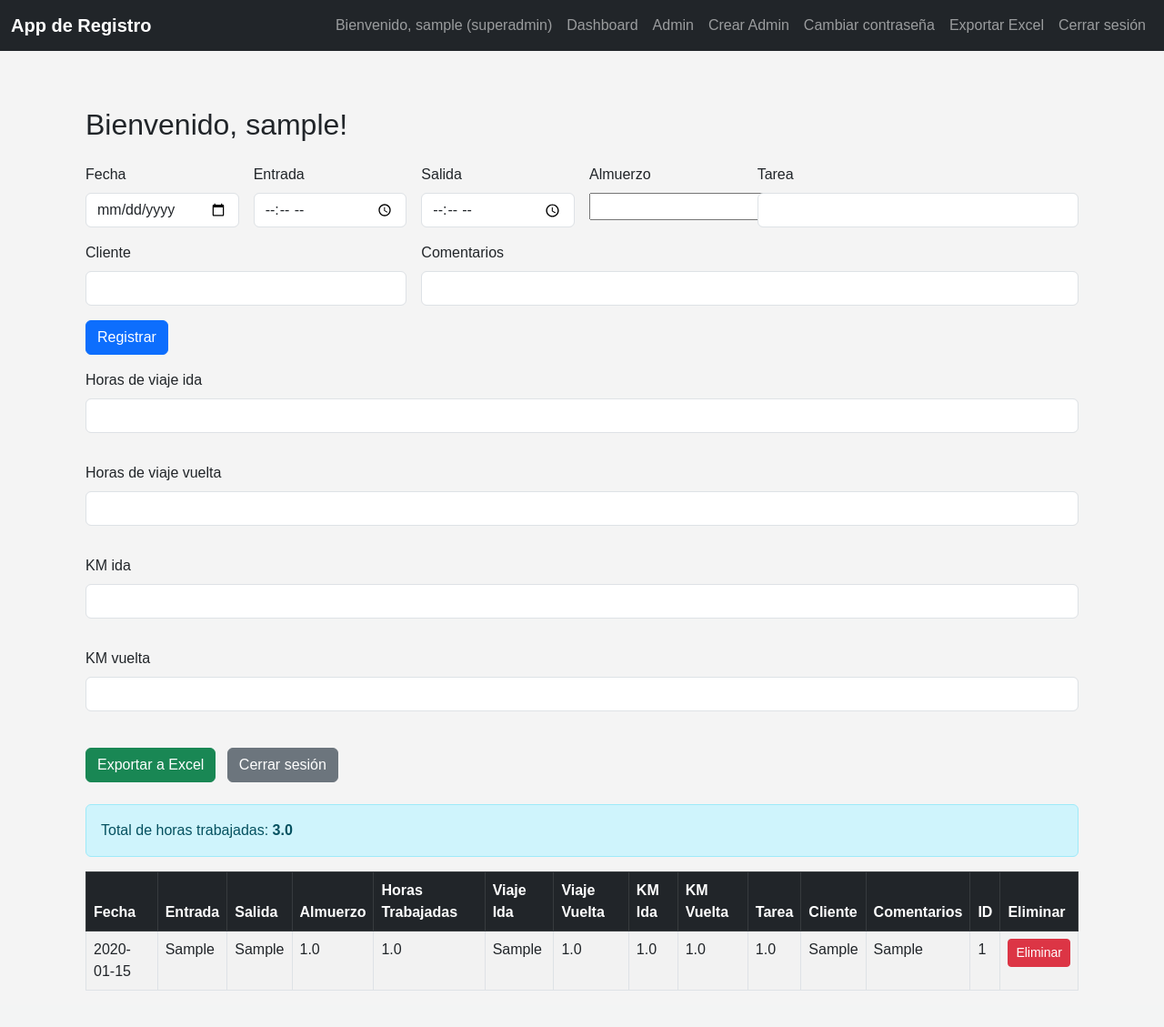
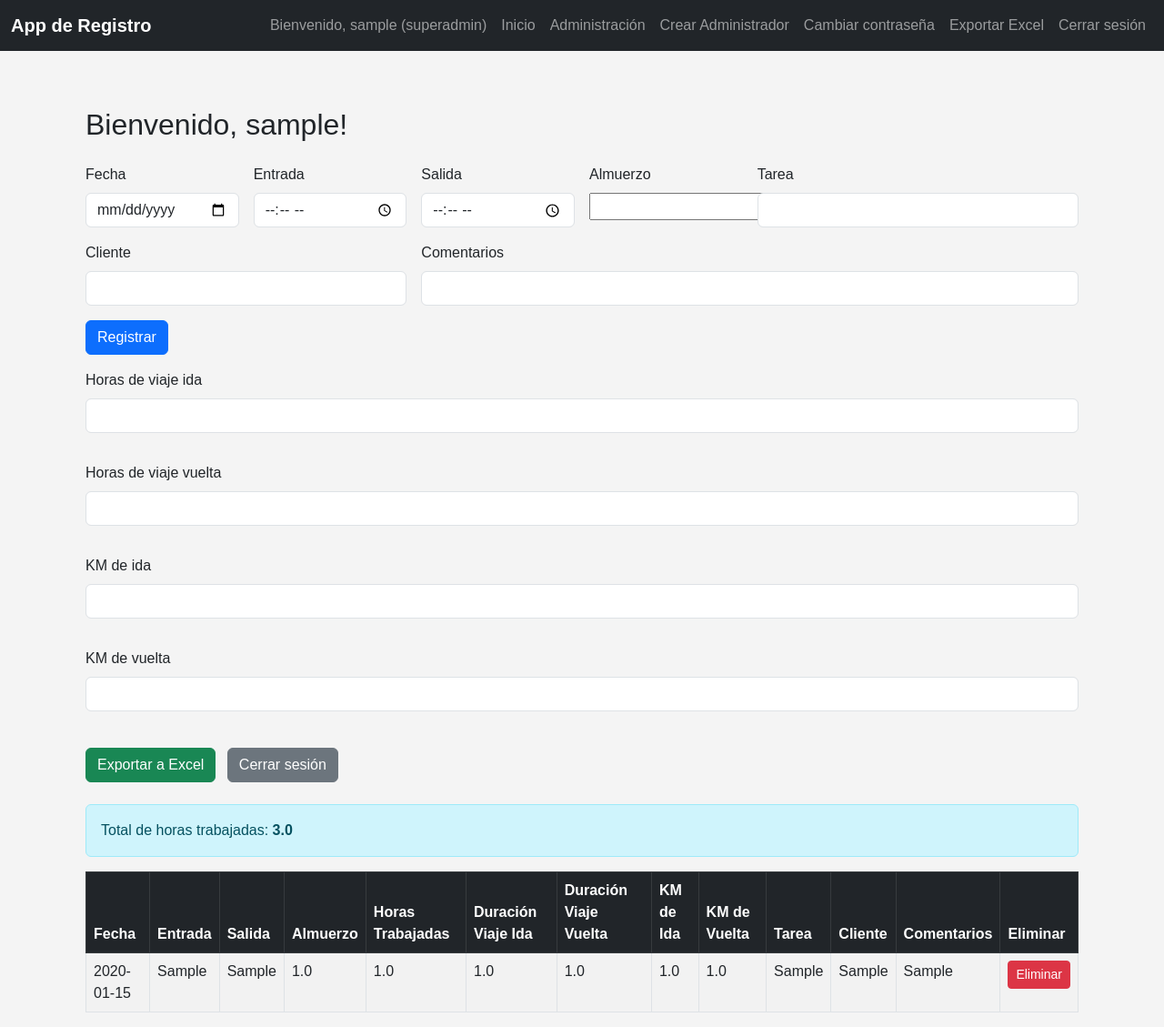
Before and after one commit to GUILLERMOWEB/Registro-de-Horas, a Flask app: page /dashboard in a window 1280 px wide. Shown: the whole page at 91% size. Before the commit the page ends 1089 px from the top, so only its background shows below. Run offline with Flask 3, Linux system fonts and the light colour scheme; the visitor is signed in with stand-in values (Sample User, id 1); tables that the repository leaves empty hold one stand-in row (values such as "Sample post").

Commit message:
Corrigo leyendas

```diff
--- a/templates/base.html
+++ b/templates/base.html
@@ -51,19 +51,19 @@
                             <span class="nav-link">Bienvenido, {{ session['username'] }} ({{ session['role'] }})</span>
                         </li>
                         <li class="nav-item">
-                            <a class="nav-link" href="{{ url_for('dashboard') }}">Dashboard</a>
+                            <a class="nav-link" href="{{ url_for('dashboard') }}">Inicio</a>
                         </li>
                         {% if session['role'] == 'superadmin' %}
                             <li class="nav-item">
-                                <a class="nav-link" href="{{ url_for('admin') }}">Admin</a>
+                                <a class="nav-link" href="{{ url_for('admin') }}">Administración</a>
                             </li>
                             <li class="nav-item">
-                                <a class="nav-link" href="{{ url_for('crear_admin') }}">Crear Admin</a>
+                                <a class="nav-link" href="{{ url_for('crear_admin') }}">Crear Administrador</a>
                             </li>
                         {% endif %}
                         {% if session['role'] == 'admin' %}
                             <li class="nav-item">
-                                <a class="nav-link" href="{{ url_for('admin') }}">Admin</a>
+                                <a class="nav-link" href="{{ url_for('admin') }}">Administración</a>
                             </li>
                         {% endif %}
 
--- a/templates/dashboard.html
+++ b/templates/dashboard.html
@@ -47,12 +47,12 @@
     </div>
 
     <div class="mb-3">
-      <label for="km_ida" class="form-label">KM ida</label>
+      <label for="km_ida" class="form-label">KM de ida</label>
       <input type="number" step="0.01" class="form-control" name="km_ida" required>
     </div>
 
     <div class="mb-3">
-      <label for="km_vuelta" class="form-label">KM vuelta</label>
+      <label for="km_vuelta" class="form-label">KM de vuelta</label>
       <input type="number" step="0.01" class="form-control" name="km_vuelta" required>
     </div>
 
@@ -76,14 +76,13 @@
           <th>Salida</th>
           <th>Almuerzo</th>
           <th>Horas Trabajadas</th>
-          <th>Viaje Ida</th>
-          <th>Viaje Vuelta</th>
-          <th>KM Ida</th>
-          <th>KM Vuelta</th>
+          <th>Duración Viaje Ida</th>
+          <th>Duración Viaje Vuelta</th>
+          <th>KM de Ida</th>
+          <th>KM de Vuelta</th>
           <th>Tarea</th>
           <th>Cliente</th>
           <th>Comentarios</th>
-          <th>ID</th>
           <th>Eliminar</th>
         </tr>
       </thead>
@@ -95,14 +94,13 @@
           <td>{{ registro.salida }}</td>
           <td>{{ registro.almuerzo }}</td>
           <td>{{ registro.horas }}</td>
-          <td>{{ registro.tarea }}</td>
           <td>{{ registro.viaje_ida }}</td>
           <td>{{ registro.viaje_vuelta }}</td>
           <td>{{ registro.km_ida }}</td>
           <td>{{ registro.km_vuelta }}</td>
+          <td>{{ registro.tarea }}</td>
           <td>{{ registro.cliente }}</td>
           <td>{{ registro.comentarios }}</td>
-          <td>{{ registro.id }}</td>
           <td>
             <form method="POST" action="{{ url_for('borrar_registro', id=registro.id) }}" onsubmit="return confirm('¿Estás seguro de que querés eliminar este registro?');">
               <input type="hidden" name="registro_id" value="{{ registro.id }}">
```
